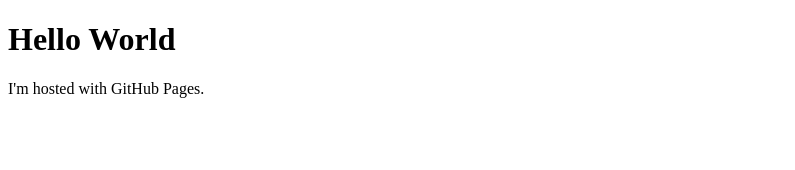
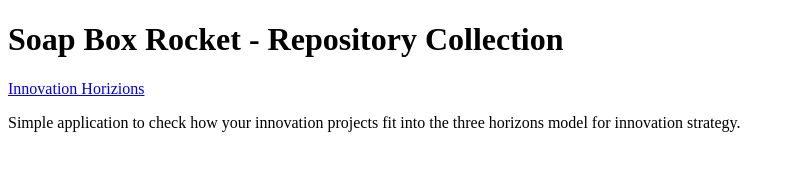
Before and after one commit to SoapBoxRocket/SoapBoxRocket.github.io, a plain HTML site: page index.html in a window 1280 px wide. Shown: the whole page, without its empty margins (0-795 px from the left). Drawn offline with Linux system fonts and the light colour scheme.

Commit message:
Update index.html

```diff
--- a/index.html
+++ b/index.html
@@ -1,7 +1,8 @@
 <!DOCTYPE html>
 <html>
 <body>
-<h1>Hello World</h1>
-<p>I'm hosted with GitHub Pages.</p>
+<h1>Soap Box Rocket - Repository Collection</h1>
+  <p><a href="https://soapboxrocket.github.io/InnovationHorizons/">Innovation Horizions</a></p>
+  <p>Simple application to check how your innovation projects fit into the three horizons model for innovation strategy.</p>
 </body>
 </html>
```
